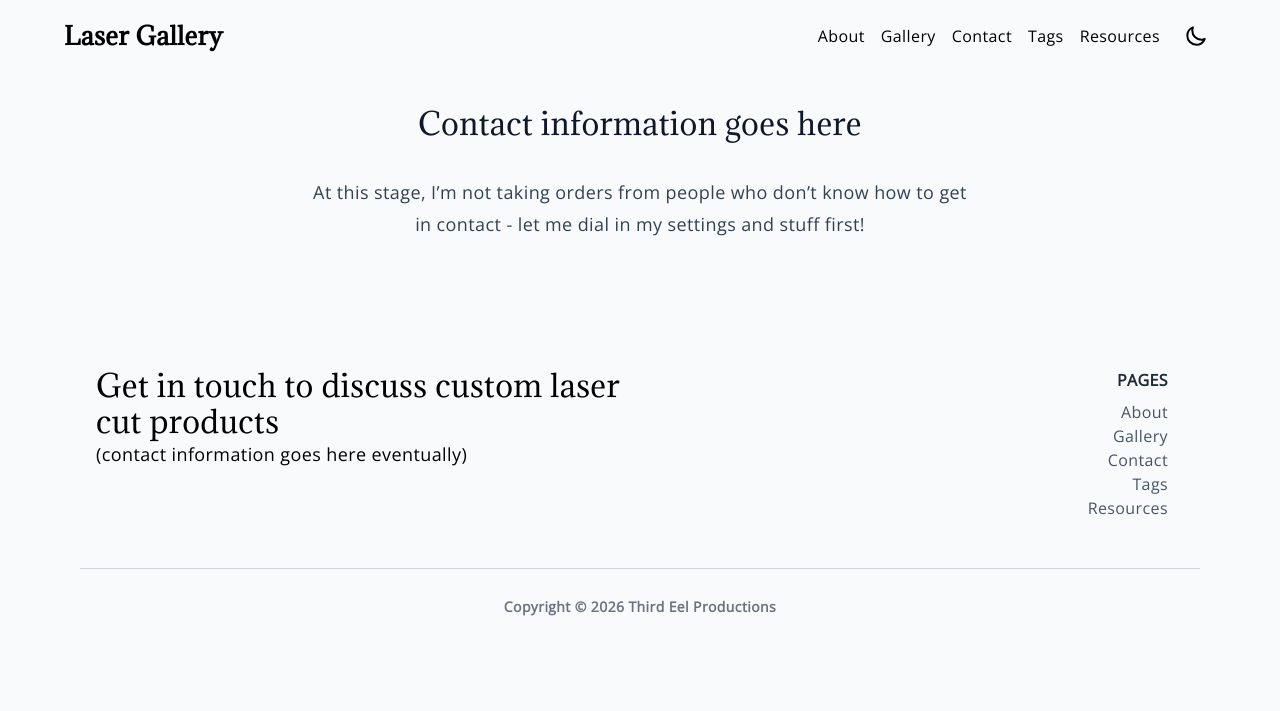
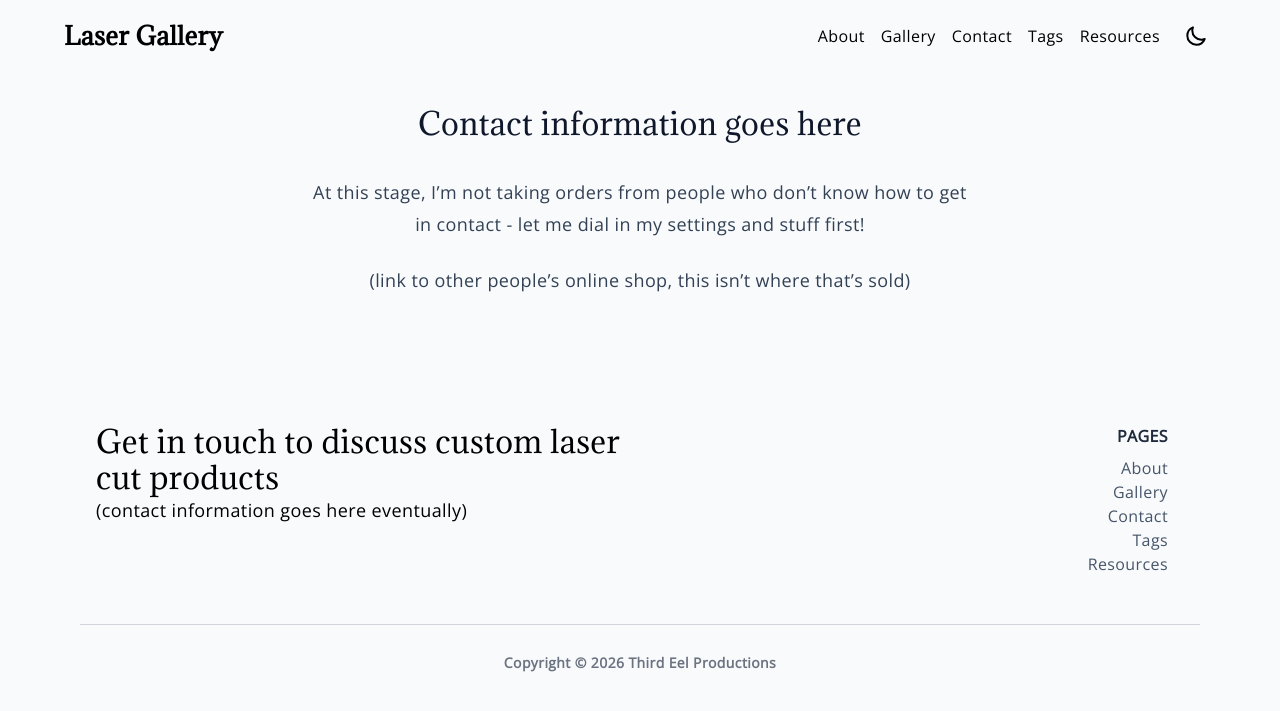
Before and after one commit to paper-engineer/laser-gallery, a Jekyll site: the page built from docs/_pages/contact.md, in a window 1280 px wide. Shown: the top 711 px of the page. Built offline with Jekyll 4.4.1, drawn with Linux system fonts in a browser that asks for light colours.

Commit message:
Update contact.md

```diff
--- a/docs/_pages/contact.md
+++ b/docs/_pages/contact.md
@@ -5,3 +5,5 @@ layout: page-center
 ## Contact information goes here
 
 At this stage, I'm not taking orders from people who don't know how to get in contact - let me dial in my settings and stuff first!
+
+(link to other people's online shop, this isn't where that's sold)
```
